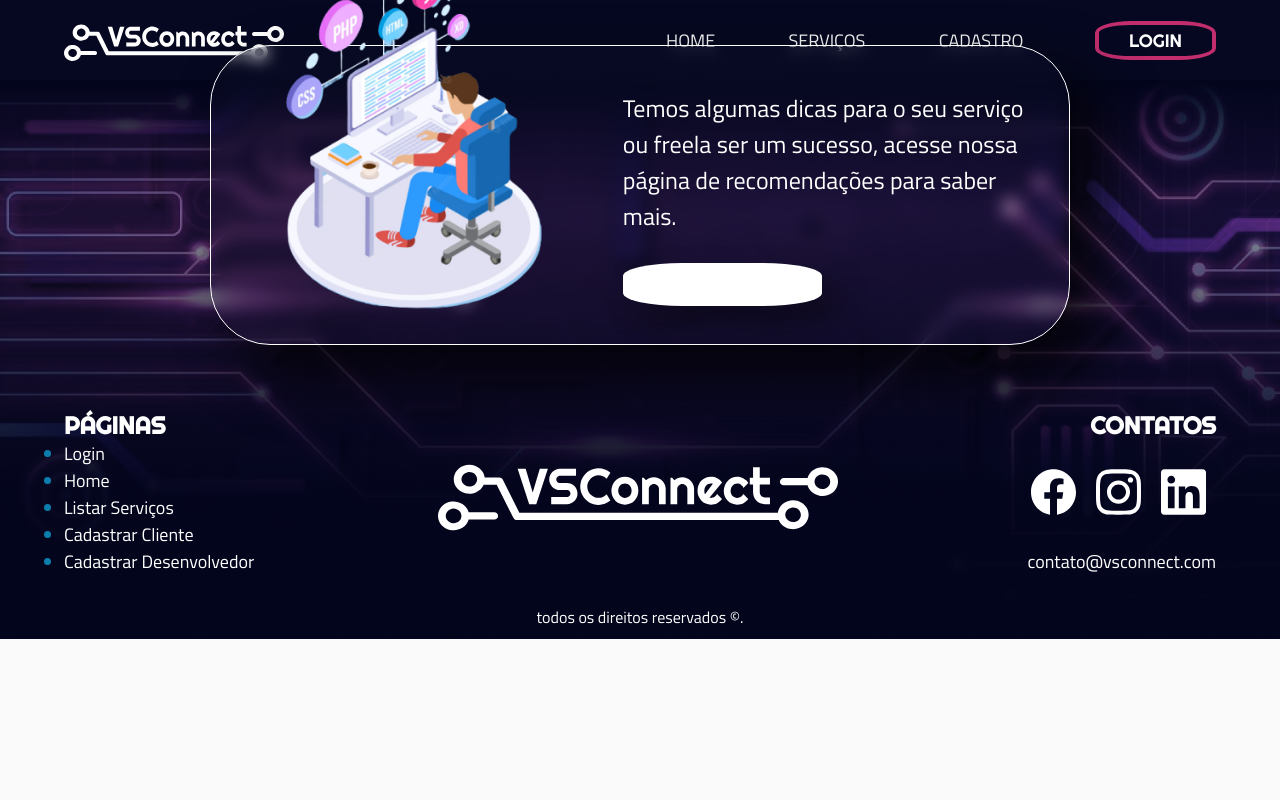
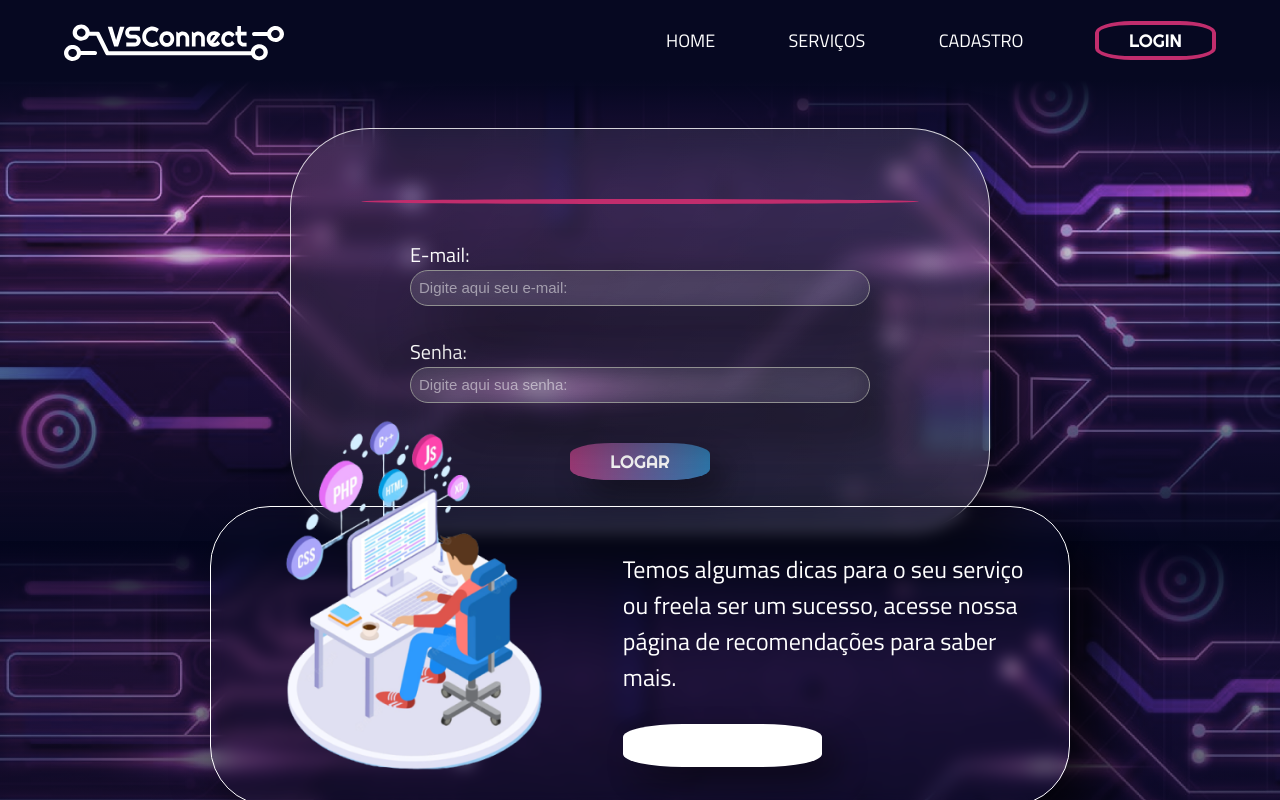
Before and after one commit to Vinicius-Zaneti/aula-react, a React (Vite) app: page /login in a window 1280 px wide. Shown: the top 800 px of the page. Built offline with nearby package versions, Linux system fonts and the light colour scheme.

Commit message:
Adicionando Página de Login e Integrando com a API

```diff
--- a/src/components/CardServicos/index.tsx
+++ b/src/components/CardServicos/index.tsx
@@ -1,6 +1,7 @@
 import "./style.css"
 import { Link } from "react-router-dom"
 export default function CardServicos(props: any) {
+
     function parseListaTechs(){
         if(typeof props.techs === "string"){
           return JSON.parse(props.techs)
--- a/src/main.tsx
+++ b/src/main.tsx
@@ -11,6 +11,7 @@
 import Home from './pages/Home'
 import ListaDevs from './pages/ListaDevs'
 import Servicos from './pages/ListaServicos'
+import Login from './pages/Login'
 import PerfilUsuario from './pages/PerfilUsuario'
 import VisualizarServico from './pages/VisualizarServico'
 
@@ -26,6 +27,7 @@
       <Route path = 'servicos/:idServicos' element = {<VisualizarServico />}/>
       <Route path = 'cadastrousuario' element = {<CadastroUsuario />}/>
       <Route path = 'cadastroservico' element = {<CadastroServico />}/>
+      <Route path = 'login' element = {<Login />}/>
     </Routes>
     <Footer />
     </BrowserRouter>
--- /dev/null
+++ b/src/pages/Login/index.tsx
@@ -0,0 +1,66 @@
+//estilização
+import "./style.css";
+
+
+
+import api from "../../utils/api";
+import { useState } from "react";
+
+function Login() {
+
+    const [email, setEmail] = useState<string>("")
+    const [senha, setSenha] = useState<string>("")
+
+    function fazerLogin(event:any) {
+        event.preventDefault()
+
+        const usuario: object = {
+            email: email,
+            password: senha,
+        }
+
+        api.post("login",usuario).then((response) =>{
+            console.log(response)
+        })
+    }
+
+
+
+    return (
+        <main id="main_login">
+            <div className="container container_login">
+                <div className="login_conteudo">
+                    <h1>Login</h1>
+                    <hr />
+                    <form onSubmit={fazerLogin} className="login_formulario" method="POST">
+                        <div className="login_box_input">
+                            <label htmlFor="email">E-mail:</label>
+                            <input
+                                type="email"
+                                id="email"
+                                onChange = {(event) => setEmail(event.target.value)}
+                                placeholder="Digite aqui seu e-mail:"
+                                required
+                            />
+                        </div>
+                        <div className="login_box_input">
+                            <label htmlFor="senha">Senha:</label>
+                            <input
+                                type="password"
+                                id="senha"
+                                onChange = {(event) => setSenha(event.target.value)}
+
+                                placeholder="Digite aqui sua senha:"
+                                required
+                            />
+                        </div>
+                        <button className="login_botao" type="submit">Logar</button>
+                    </form>
+                </div>
+            </div>
+        </main>
+
+    );
+}
+
+export default Login;
--- /dev/null
+++ b/src/pages/Login/style.css
@@ -0,0 +1,113 @@
+/* MAIN */
+#main_login {
+    background-image:
+        linear-gradient(180deg, #060821 0%, #06082120 25%, #0608218f 80%, #060821 100%),
+        url("../../assets/img/background_login.png");
+    min-height: calc(100vh - 339px);
+    background-size: cover;
+    background-repeat: no-repeat;
+}
+
+.container_login {
+    display: flex;
+    justify-content: center;
+    align-items: center;
+}
+
+.login_conteudo {
+    background: linear-gradient(114.61deg, #ffffff0d 1.08%, #ffffff1e 99.26%);
+    box-shadow: 30px 30px 60px #00000080;
+    border: 1px solid #ffffffcc;
+    backdrop-filter: blur(10px);
+    border-radius: 80px;
+    width: 100%;
+    max-width: 700px;
+    display: flex;
+    flex-direction: column;
+    align-items: center;
+    padding: 50px 0;
+    color: var(--branco);
+    margin-top: 6vh;
+}
+
+#main_login h1 {
+    font-family: var(--font1);
+    font-size: 50px;
+    text-align: center;
+}
+
+
+#main_login hr {
+    margin: 20px 0;
+    width: 80%;
+    height: 5px;
+    background-color: var(--rosa);
+    border: none;
+    border-radius: 50%;
+}
+
+.login_formulario {
+    width: 95%;
+    max-width: 460px;
+    display: flex;
+    flex-direction: column;
+    font-family: var(--font2);
+}
+
+.login_box_input {
+    display: flex;
+    flex-direction: column;
+    width: 100%;
+    margin: 15px 0;
+}
+
+#main_login label {
+    font-size: 20px;
+}
+
+.login_box_input>input {
+    width: 100%;
+    padding: 8px;
+    border-radius: 20px;
+    border: 1px solid #909090;
+    background: linear-gradient(136deg, #ffffff1a 0%, #ffffff0b 100%);
+    box-shadow: 30px 30px 60px 0px #00000080;
+    backdrop-filter: blur(15px);
+    color: var(--branco);
+    font-size: 16px;
+}
+
+.login_box_input>input:focus-visible {
+    outline: 2px solid var(--rosa);
+}
+
+/* Cor de fundo do autocomplete */
+input:-webkit-autofill {
+    -webkit-box-shadow: 0 0 0 30px #524569 inset;
+}
+
+/* Cor do texto do autocomplete */
+input:-webkit-autofill {
+    -webkit-text-fill-color: var(--branco);
+}
+
+.login_box_input>input::placeholder {
+    color: #ffffff80;
+    font-size: 15px;
+}
+
+.login_botao {
+    align-self: center;
+    font-family: var(--font1);
+    color: var(--branco);
+    text-transform: uppercase;
+    font-size: 18px;
+    text-decoration: none;
+    border-radius: 30%;
+    box-shadow: 15px 15px 30px #00000066;
+    padding: 7px 40px;
+    background: linear-gradient(0deg, #00000040, rgba(0, 0, 0, 0.25)), linear-gradient(92.23deg, #FF398F -25.96%, #17BBFF 126.83%);
+    border: none;
+    margin-top: 25px;
+    cursor: pointer;
+}
```
